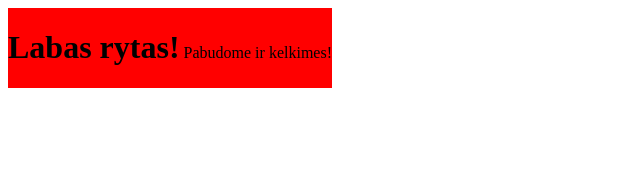
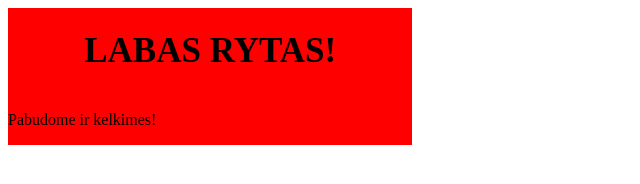
Before and after one commit to LaurynasAnd/pirmasis-front-end-testas, a plain HTML site: page index.html in a window 1280 px wide. Shown: the whole page, without its empty margins (0-640 px from the left). Drawn offline with Linux system fonts and the light colour scheme.

Commit message:
text-align: center;         font-size: 35px;         line-height: 40px;         font-weight: bold;         text-transform: uppercase;

```diff
--- a/css/main.css
+++ b/css/main.css
@@ -4,6 +4,12 @@ background-color: red;
 }
     .container > .title {
         display: inline-block;
+        width: 100%;
+        text-align: center;
+        font-size: 35px;
+        line-height: 40px;
+        font-weight: bold;
+        text-transform: uppercase;
     }
     .container > .text {
         display: inline-block;
```
